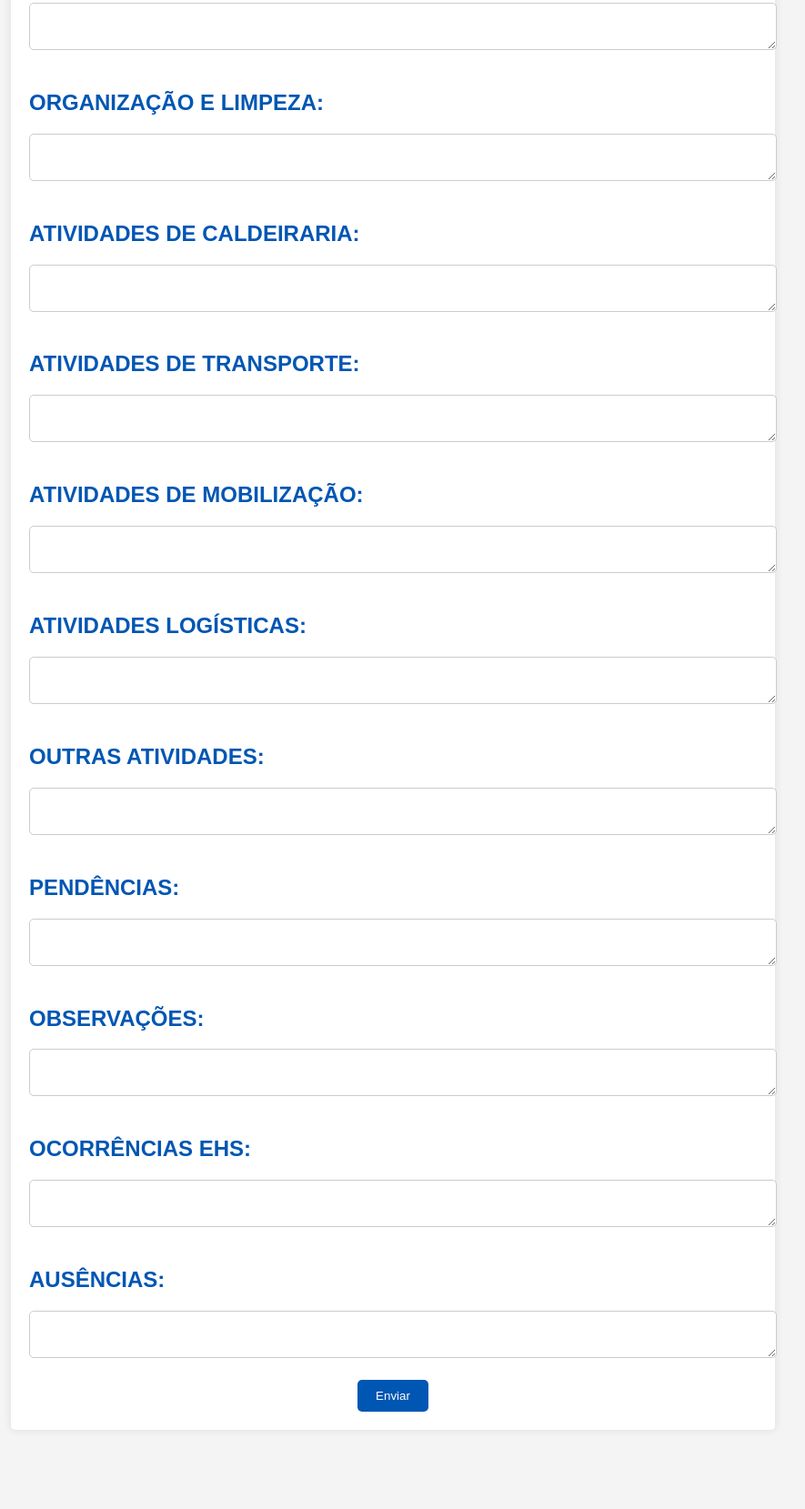
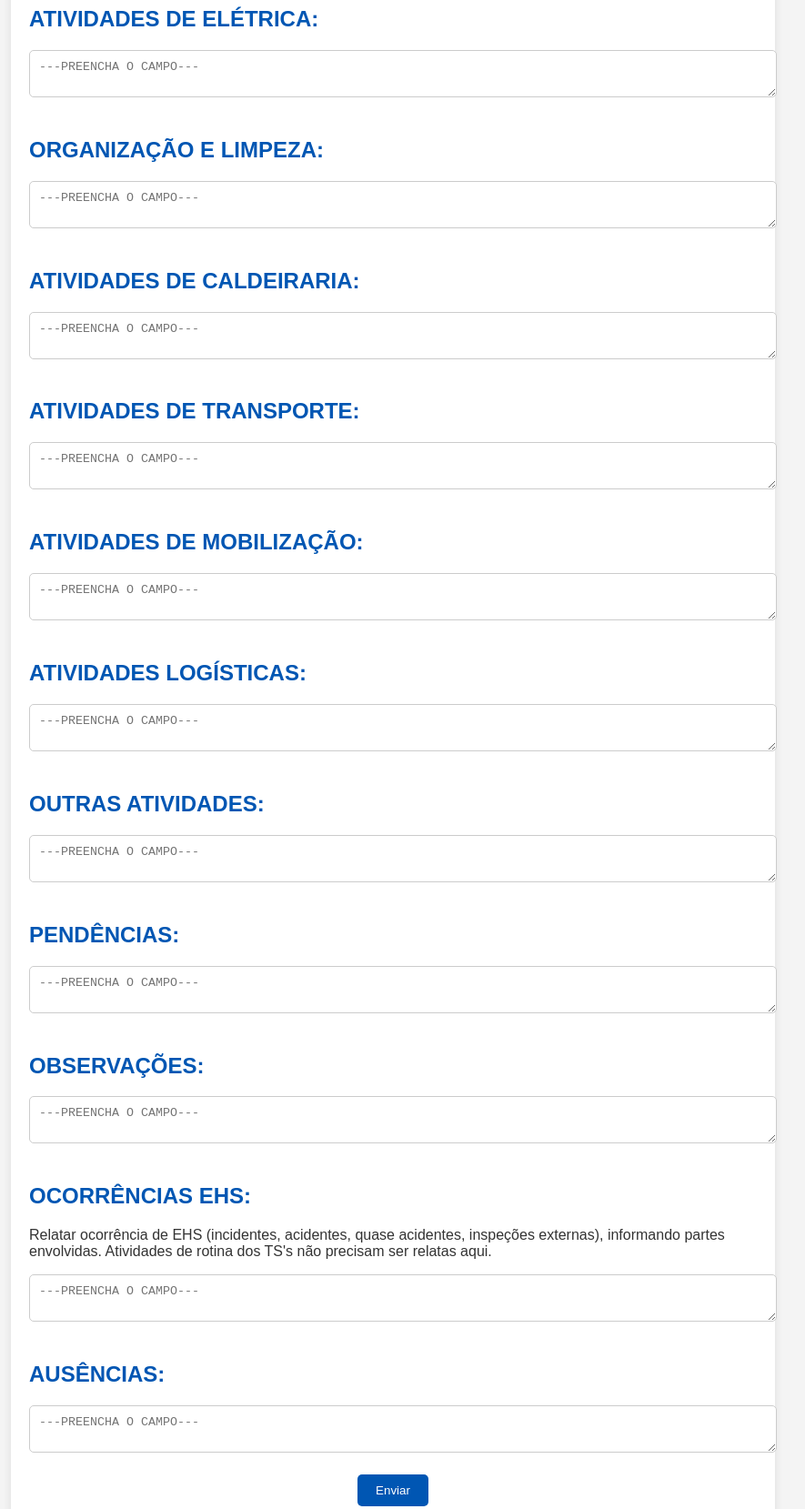
Before and after one commit to GilvandoNathan/Teste-Formul-rio, a plain HTML site: page templates/form.html in a window 1280 px wide. Shown: the part 3132-4791 px from the top of the page at 91% size, without its empty margins (208-1093 px from the left). Before the commit the page ends 4724 px from the top, so only its background shows below. Drawn offline with Linux system fonts and the light colour scheme.

Commit message:
tudo funcionando

```diff
--- a/templates/form.html
+++ b/templates/form.html
@@ -4,7 +4,7 @@
     <meta charset="UTF-8">
     <meta name="viewport" content="width=device-width, initial-scale=1.0">
     <title>Formulário</title>
-    <link rel="stylesheet" href="/static/css/style.css">
+    <link rel="stylesheet" href="/static/css/forms.css">
 </head>
 <body>
     <section>
@@ -193,55 +193,57 @@
             </div>
             <div>
                 <h2>TEMA DO DDSIG:</h2>
-                <textarea name="tdd" id="itdd" class="texto"></textarea>
+                <textarea name="tdd" id="itdd" class="texto" placeholder="---PREENCHA O CAMPO---"></textarea>
             </div>
             <div>
                 <h2>ATIVIDADES DE MECÂNICA:</h2>
-                <textarea name="ame" id="iame" class="texto"></textarea>
+                <P>Listar os profissionais envolvidos. Não havendo atividade, preencher com N/A. O mesmo para as demais atividades</P>
+                <textarea name="ame" id="iame" class="texto" placeholder="---PREENCHA O CAMPO---"></textarea>
             </div>
             <div>
                 <h2>ATIVIDADES DE ELÉTRICA:</h2>
-                <textarea name="ele" id="iaele" class="texto"></textarea>
+                <textarea name="ele" id="iaele" class="texto" placeholder="---PREENCHA O CAMPO---"></textarea>
             </div>
             <div>
                 <h2>ORGANIZAÇÃO E LIMPEZA:</h2>
-                <textarea name="oli" id="ioli" class="texto"></textarea>
+                <textarea name="oli" id="ioli" class="texto" placeholder="---PREENCHA O CAMPO---"></textarea>
             </div>
             <div>
                 <h2>ATIVIDADES DE CALDEIRARIA:</h2>
-                <textarea name="aca" id="iaca" class="texto"></textarea>
+                <textarea name="aca" id="iaca" class="texto" placeholder="---PREENCHA O CAMPO---"></textarea>
             </div>
             <div>
                 <h2>ATIVIDADES DE TRANSPORTE:</h2>
-                <textarea name="atr" id="iatr" class="texto"></textarea>
+                <textarea name="atr" id="iatr" class="texto" placeholder="---PREENCHA O CAMPO---"></textarea>
             </div>
             <div>
                 <h2>ATIVIDADES DE MOBILIZAÇÃO:</h2>
-                <textarea name="amo" id="iamo" class="texto"></textarea>
+                <textarea name="amo" id="iamo" class="texto" placeholder="---PREENCHA O CAMPO---"></textarea>
             </div>
             <div>
                 <h2>ATIVIDADES LOGÍSTICAS:</h2>
-                <textarea name="alo" id="ialo" class="texto"></textarea>
+                <textarea name="alo" id="ialo" class="texto" placeholder="---PREENCHA O CAMPO---"></textarea>
             </div>
             <div>
                 <h2>OUTRAS ATIVIDADES:</h2>
-                <textarea name="oat" id="ioat" class="texto"></textarea>
+                <textarea name="oat" id="ioat" class="texto" placeholder="---PREENCHA O CAMPO---"></textarea>
             </div>
             <div>
                 <h2>PENDÊNCIAS:</h2>
-                <textarea name="pen" id="ipen" class="texto"></textarea>
+                <textarea name="pen" id="ipen" class="texto" placeholder="---PREENCHA O CAMPO---"></textarea>
             </div>
             <div>
                 <h2>OBSERVAÇÕES:</h2>
-                <textarea name="obs" id="iobs" class="texto"></textarea>
+                <textarea name="obs" id="iobs" class="texto" placeholder="---PREENCHA O CAMPO---"></textarea>
             </div>
             <div>
                 <h2>OCORRÊNCIAS EHS:</h2>
-                <textarea name="oco" id="ioco" class="texto"></textarea>
+                <P>Relatar ocorrência de EHS (incidentes, acidentes, quase acidentes, inspeções externas), informando partes envolvidas. Atividades de rotina dos TS's não precisam ser relatas aqui.</P>
+                <textarea name="oco" id="ioco" class="texto" placeholder="---PREENCHA O CAMPO---"></textarea>
             </div>
             <div>
                 <h2>AUSÊNCIAS:</h2>
-                <textarea name="aus" id="iaus" class="texto"></textarea>
+                <textarea name="aus" id="iaus" class="texto" placeholder="---PREENCHA O CAMPO---"></textarea>
             </div>
             <div class="botao">
                 <button type="submit" id="enviar">Enviar</button>
```
Also changed, not shown: static/css/responses.css (added, +29 -0 lines), templates/responses.html (+1 -28 lines), static/css/forms.css (renamed from static/css/style.css).
